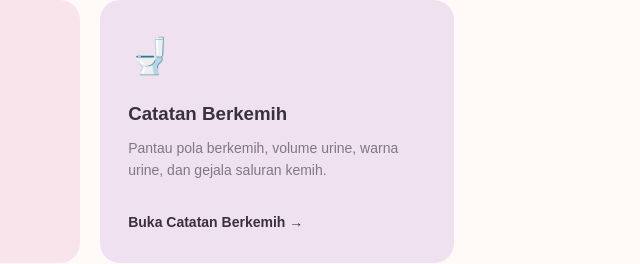
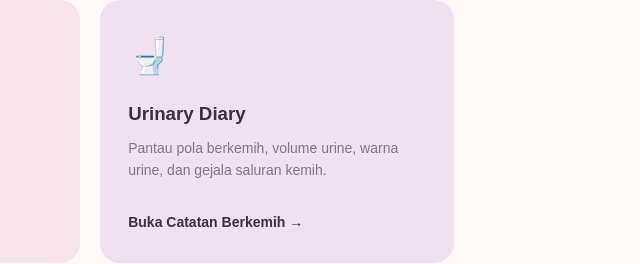
Before and after one commit to matchauciao/urology-lab, a plain HTML site: page index.html in a window 1280 px wide. Shown: the part 973-1237 px from the top of the page, 363-1003 px from the left. Drawn offline with Linux system fonts and the light colour scheme.

Commit message:
Update index.html

```diff
--- a/index.html
+++ b/index.html
@@ -92,7 +92,7 @@
 
 <article class="module-card purple">
   <span class="module-icon">🚽</span>
-  <h3>Catatan Berkemih</h3>
+  <h3>Urinary Diary</h3>
   <p>
     Pantau pola berkemih, volume urine, warna urine,
     dan gejala saluran kemih.
```
